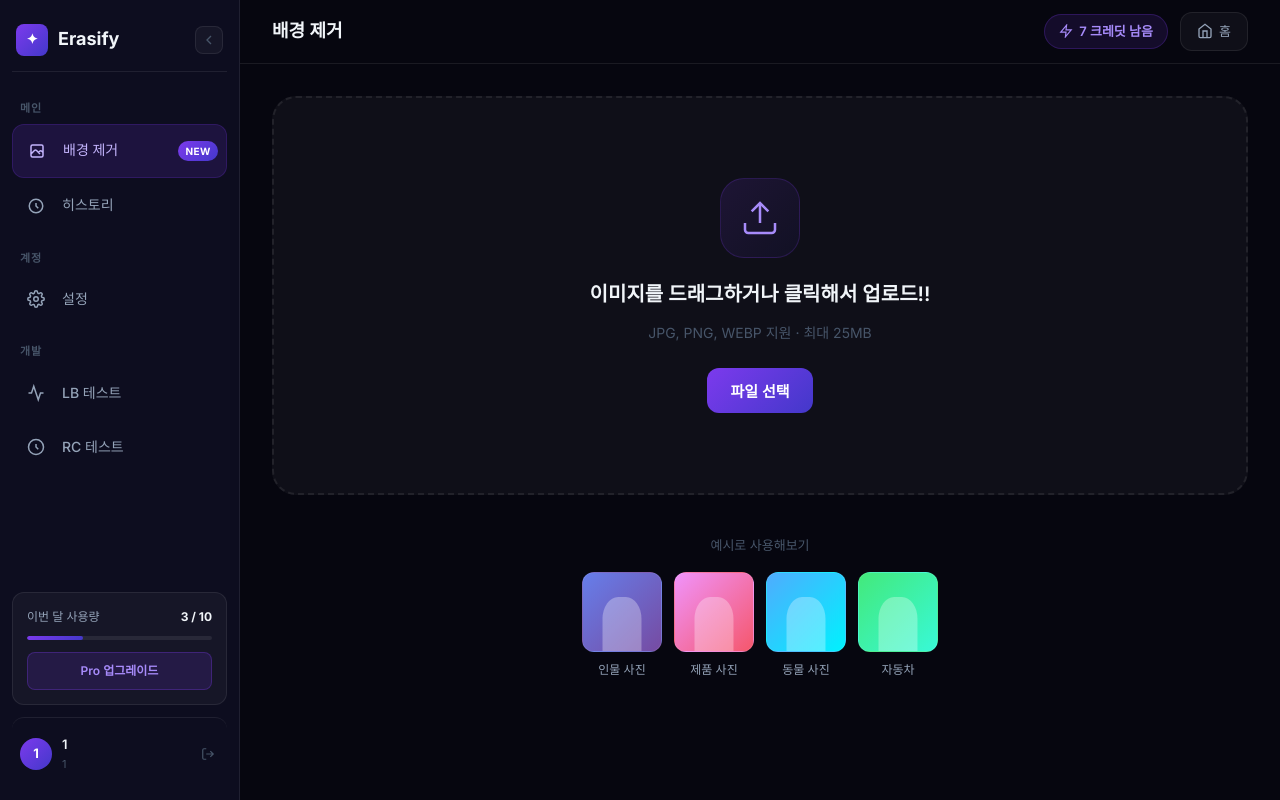
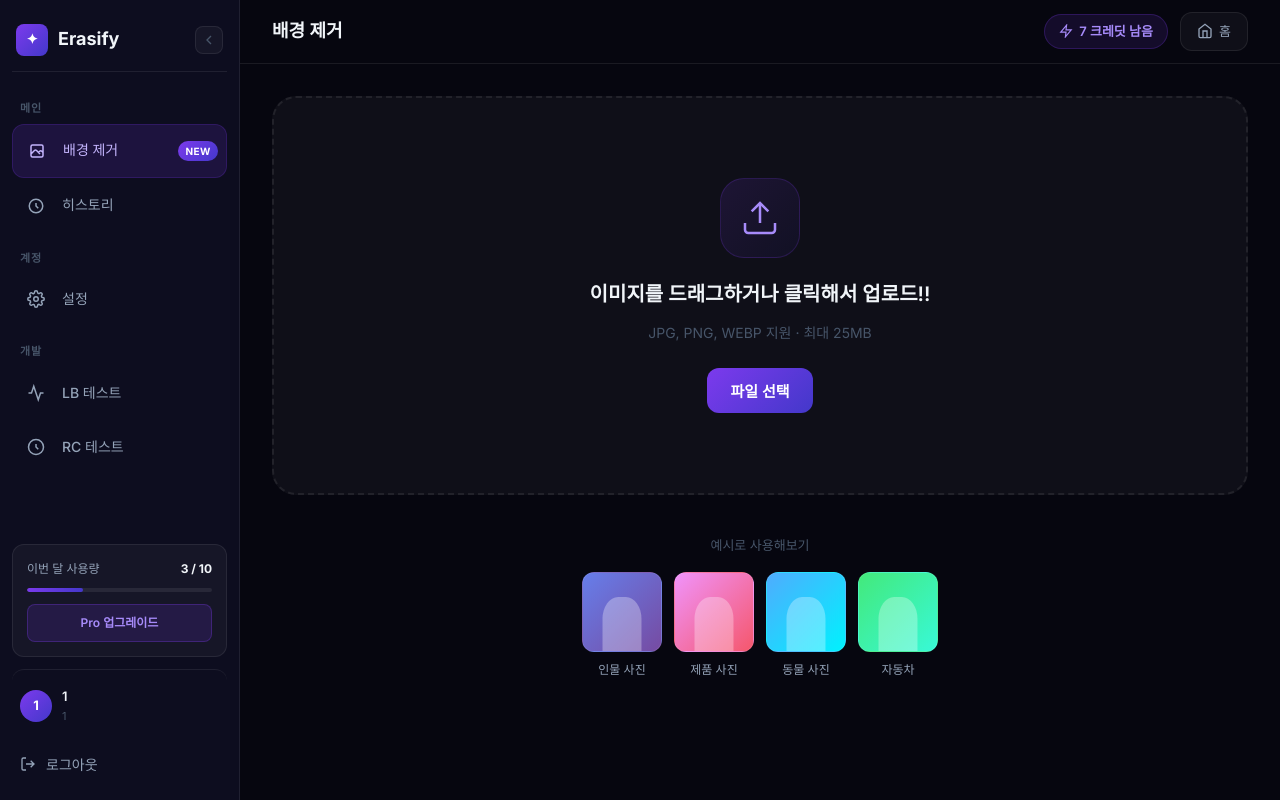
Before and after one commit to NyeongC/image-remove-app, a Vue app in the folder frontend/: page /app in a window 1280 px wide. Built offline with nearby package versions, Linux system fonts and the light colour scheme; sample sign-in values are in the browser's storage.

Commit message:
프론트 미설정 부분 수정

```diff
--- a/frontend/src/router/index.js
+++ b/frontend/src/router/index.js
@@ -54,7 +54,8 @@ const router = createRouter({
 
 function isTokenValid(token) {
   try {
-    const payload = JSON.parse(atob(token.split('.')[1]))
+    const base64 = token.split('.')[1].replace(/-/g, '+').replace(/_/g, '/')
+    const payload = JSON.parse(atob(base64))
     return payload.exp * 1000 > Date.now()
   } catch {
     return false
--- a/frontend/src/views/LandingView.vue
+++ b/frontend/src/views/LandingView.vue
@@ -11,8 +11,13 @@
           <a href="#pricing" class="nav-link">요금제</a>
         </div>
         <div class="nav-actions">
-          <RouterLink to="/login" class="btn-ghost">로그인</RouterLink>
-          <RouterLink to="/login" class="btn-primary">무료 시작</RouterLink>
+          <template v-if="isLoggedIn">
+            <RouterLink to="/app" class="btn-primary">앱으로 이동</RouterLink>
+          </template>
+          <template v-else>
+            <RouterLink to="/login" class="btn-ghost">로그인</RouterLink>
+            <RouterLink to="/login" class="btn-primary">무료 시작</RouterLink>
+          </template>
         </div>
       </div>
     </nav>
@@ -250,6 +255,19 @@
 
 <script setup>
 import { RouterLink } from 'vue-router'
+
+function isTokenValid(token) {
+  try {
+    const base64 = token.split('.')[1].replace(/-/g, '+').replace(/_/g, '/')
+    const payload = JSON.parse(atob(base64))
+    return payload.exp * 1000 > Date.now()
+  } catch {
+    return false
+  }
+}
+
+const token = localStorage.getItem('accessToken')
+const isLoggedIn = token ? isTokenValid(token) : false
 </script>
 
 <style scoped>
--- a/frontend/src/views/app/AppLayout.vue
+++ b/frontend/src/views/app/AppLayout.vue
@@ -110,14 +110,17 @@
             <span class="user-email">{{ tokenPayload.sub }}</span>
           </div>
         </Transition>
+      </div>
+
+      <!-- 로그아웃 -->
+      <button class="logout-btn" @click="logout">
+        <svg width="16" height="16" viewBox="0 0 24 24" fill="none" stroke="currentColor" stroke-width="2">
+          <path d="M9 21H5a2 2 0 01-2-2V5a2 2 0 012-2h4M16 17l5-5-5-5M21 12H9"/>
+        </svg>
         <Transition name="fade">
-          <button v-if="!sidebarCollapsed" class="user-menu-btn" @click="logout" title="로그아웃">
-            <svg width="14" height="14" viewBox="0 0 24 24" fill="none" stroke="currentColor" stroke-width="2">
-              <path d="M9 21H5a2 2 0 01-2-2V5a2 2 0 012-2h4M16 17l5-5-5-5M21 12H9"/>
-            </svg>
-          </button>
+          <span v-if="!sidebarCollapsed">로그아웃</span>
         </Transition>
-      </div>
+      </button>
     </aside>
 
     <!-- 메인 영역 -->
@@ -164,7 +167,8 @@ function decodeToken() {
   try {
     const token = localStorage.getItem('accessToken')
     if (!token) return {}
-    return JSON.parse(atob(token.split('.')[1]))
+    const base64 = token.split('.')[1].replace(/-/g, '+').replace(/_/g, '/')
+    return JSON.parse(atob(base64))
   } catch {
     return {}
   }
@@ -403,16 +407,31 @@ function logout() {
   gap: 10px;
   padding: 10px 8px;
   border-radius: var(--radius-md);
-  cursor: pointer;
-  transition: all 0.2s;
   border-top: 1px solid var(--border);
   padding-top: 16px;
   margin-top: 4px;
-  overflow: hidden;
 }
 
-.sidebar-user:hover {
-  background: var(--bg-card);
+.logout-btn {
+  display: flex;
+  align-items: center;
+  gap: 10px;
+  padding: 10px 8px;
+  border-radius: var(--radius-md);
+  border: none;
+  background: transparent;
+  color: var(--text-secondary);
+  font-size: 14px;
+  font-weight: 500;
+  cursor: pointer;
+  transition: all 0.2s;
+  width: 100%;
+  white-space: nowrap;
+}
+
+.logout-btn:hover {
+  background: rgba(239, 68, 68, 0.1);
+  color: #f87171;
 }
 
 .user-avatar {
```
